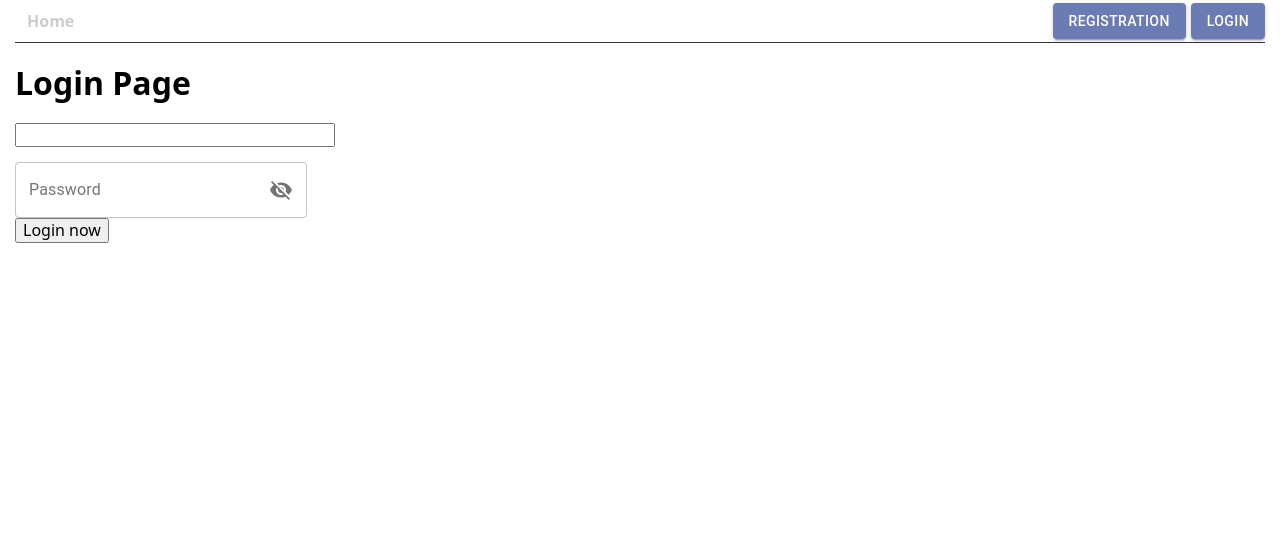
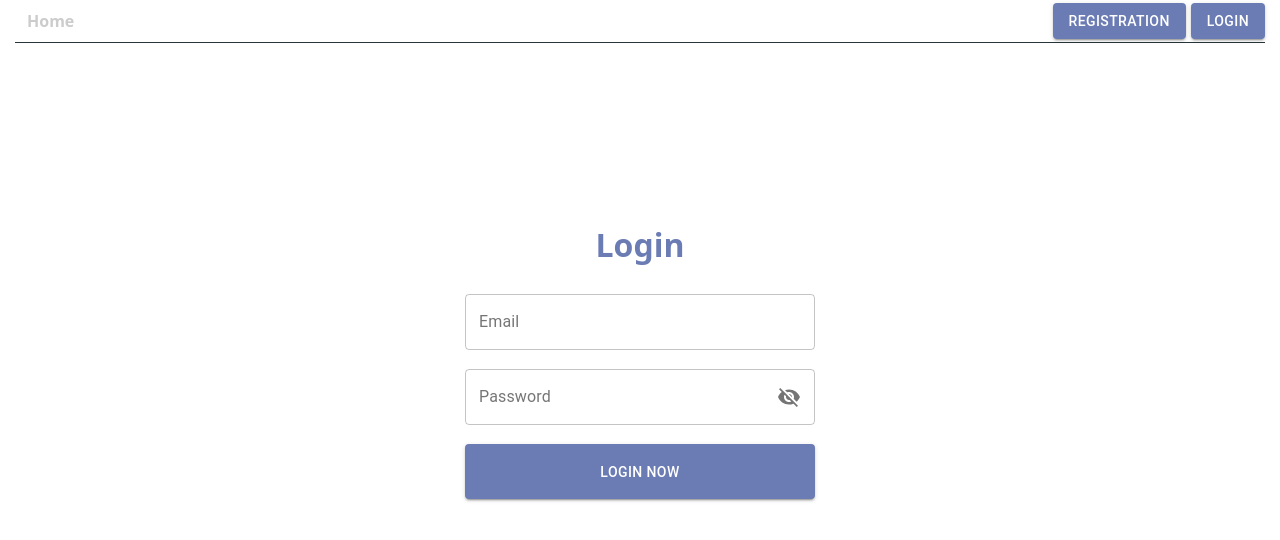
Before and after one commit to itstoreall/goit-react-hw-08-phonebook, a React (Create React App) app: page /login in a window 1280 px wide. Shown: the top 540 px of the page. Built offline with nearby package versions, Linux system fonts and the light colour scheme.

Commit message:
adds a Login form with Material UI styles

```diff
--- a/src/App.module.scss
+++ b/src/App.module.scss
@@ -15,15 +15,22 @@ html {
   box-sizing: inherit;
 }
 
+h1,
+h2,
+h3 {
+  margin: 0;
+}
+
 .wrapper {
   padding-left: 10px;
   padding-bottom: 40px;
 
-  .title {
-    font-size: 54px;
-    margin-top: 20px;
-    margin-bottom: 45px;
-  }
+  // .title {
+  //   font-size: 54px;
+  //   margin: 0;
+  //   // margin-top: 20px;
+  //   // margin-bottom: 45px;
+  // }
 
   .subtitle {
     font-size: 54px;
--- a/src/components/AppBar/AppBar.module.scss
+++ b/src/components/AppBar/AppBar.module.scss
@@ -13,14 +13,30 @@
   color: #ccc;
 }
 
+// .authBtn {
+//   text-decoration: none;
+//   font-weight: 500;
+//   color: #fff;
+// }
+
+.activeLink {
+  color: tomato;
+}
+
 .authBtn {
   text-decoration: none;
   font-weight: 500;
   color: #fff;
-}
+  background-color: #6b7cb4;
 
-.activeLink {
-  color: tomato;
+  &:hover {
+    background-color: #5064a3;
+    box-shadow: none;
+  }
+
+  &:focus {
+    box-shadow: 0 0 0 0.2rem rgba(0, 123, 255, 0.5);
+  }
 }
 
 .container {
--- a/src/components/AppBar/UserMenu.jsx
+++ b/src/components/AppBar/UserMenu.jsx
@@ -1,28 +1,28 @@
 import React from 'react';
 import { connect } from 'react-redux';
 import { authSelectors, authOperations } from '../../redux/auth';
-import { makeStyles } from '@material-ui/core/styles';
+// import { makeStyles } from '@material-ui/core/styles';
 import Button from '@material-ui/core/Button';
 import defaultAvatar from './default-avatar.png';
 import s from './AppBar.module.scss';
 
-const useStyles = makeStyles({
-  logoutBtn: {
-    backgroundColor: '#6b7cb4',
-    color: 'white',
+// const useStyles = makeStyles({
+//   logoutBtn: {
+//     backgroundColor: '#6b7cb4',
+//     color: 'white',
 
-    '&:hover': {
-      backgroundColor: '#5064a3',
-      boxShadow: 'none',
-    },
-    '&:focus': {
-      boxShadow: '0 0 0 0.2rem rgba(0,123,255,.5)',
-    },
-  },
-});
+//     '&:hover': {
+//       backgroundColor: '#5064a3',
+//       boxShadow: 'none',
+//     },
+//     '&:focus': {
+//       boxShadow: '0 0 0 0.2rem rgba(0,123,255,.5)',
+//     },
+//   },
+// });
 
 const UserMenu = ({ avatar, name, onLogout }) => {
-  const ms = useStyles();
+  // const ms = useStyles();
 
   return (
     <div className={s.container}>
@@ -31,7 +31,7 @@ const UserMenu = ({ avatar, name, onLogout }) => {
 
       <Button
         variant='contained'
-        className={ms.logoutBtn}
+        className={s.authBtn}
         type='button'
         onClick={onLogout}
       >
--- a/src/views/LoginView.jsx
+++ b/src/views/LoginView.jsx
@@ -2,46 +2,19 @@ import React, { Component } from 'react';
 import { connect } from 'react-redux';
 import { authOperations } from '../redux/auth';
 import s from './Views.module.scss';
-
-import clsx from 'clsx';
-import { makeStyles } from '@material-ui/core/styles';
-import IconButton from '@material-ui/core/IconButton';
+// import clsx from 'clsx';
+// import { makeStyles } from '@material-ui/core/styles';
 // import Input from '@material-ui/core/Input';
 // import FilledInput from '@material-ui/core/FilledInput';
+import IconButton from '@material-ui/core/IconButton';
 import OutlinedInput from '@material-ui/core/OutlinedInput';
 import InputLabel from '@material-ui/core/InputLabel';
 import InputAdornment from '@material-ui/core/InputAdornment';
-// import FormHelperText from '@material-ui/core/FormHelperText';
 import FormControl from '@material-ui/core/FormControl';
-// import TextField from '@material-ui/core/TextField';
+import TextField from '@material-ui/core/TextField';
 import Visibility from '@material-ui/icons/Visibility';
 import VisibilityOff from '@material-ui/icons/VisibilityOff';
-
-// export default function InputAdornments() {
-//   const classes = useStyles();
-//   const [values, setValues] = React.useState({
-//     // amount: '',
-//     password: '',
-//     weight: '',
-//     weightRange: '',
-//     showPassword: false,
-//   });
-
-// const useStyles = makeStyles((theme) => ({
-//   root: {
-//     display: 'flex',
-//     flexWrap: 'wrap',
-//   },
-//   margin: {
-//     margin: theme.spacing(1),
-//   },
-//   withoutLabel: {
-//     marginTop: theme.spacing(3),
-//   },
-//   textField: {
-//     width: '25ch',
-//   },
-// }));
+import Button from '@material-ui/core/Button';
 
 class LoginView extends Component {
   state = {
@@ -53,7 +26,7 @@ class LoginView extends Component {
     showPassword: false,
   };
 
-  handleChangeEmail = ({ target: { name, value } }) => {
+  handleEmailChange = ({ target: { name, value } }) => {
     this.setState({ [name]: value });
   };
 
@@ -65,14 +38,11 @@ class LoginView extends Component {
     this.setState({ name: '', email: '', password: '' });
   };
 
-  handleChange = (prop) => (event) => {
-    console.log(event.target.value);
-    console.log(prop);
+  handlePasswordChange = (prop) => (event) => {
     this.setState({ ...this.state, [prop]: event.target.value });
   };
 
   handleClickShowPassword = () => {
-    console.log(5);
     this.setState({ ...this.state, showPassword: !this.state.showPassword });
   };
 
@@ -80,45 +50,40 @@ class LoginView extends Component {
     event.preventDefault();
   };
 
-  // makeStyles = (theme) => ({
-  //   // root: {
-  //   //   display: 'flex',
-  //   //   flexWrap: 'wrap',
-  //   // },
-  //   // margin: {
-  //   //   margin: theme.spacing(1),
-  //   // },
-  //   // withoutLabel: {
-  //   //   marginTop: theme.spacing(3),
-  //   // },
-  //   // textField: {
-  //   //   width: '25ch',
-  //   // },
-  // });
-
   render() {
     const { email, password } = this.state;
 
     return (
-      <div>
-        <h1>Login Page</h1>
+      <div className={s.formWrap}>
+        <h1>Login</h1>
 
         <form
           onSubmit={this.handleSubmit}
           className={s.form}
           autoComplete='off'
         >
-          <label className={s.label}>
+          {/* <label className={s.label}>
             <input
               type='email'
               name='email'
               value={email}
               onChange={this.handleChangeEmail}
             />
-          </label>
+          </label> */}
 
+          <TextField
+            id='outlined-basic'
+            label='Email'
+            variant='outlined'
+            className={s.input}
+            type='email'
+            name='email'
+            value={email}
+            onChange={this.handleEmailChange}
+          />
           <FormControl
-            className={clsx(makeStyles.margin, makeStyles.textField)}
+            className={s.input}
+            // className={clsx(makeStyles.margin, makeStyles.textField)}
             variant='outlined'
           >
             <InputLabel htmlFor='outlined-adornment-password'>
@@ -127,7 +92,7 @@ class LoginView extends Component {
             <OutlinedInput
               type={this.state.showPassword ? 'text' : 'password'}
               // value={values.password}
-              onChange={this.handleChange('password')}
+              onChange={this.handlePasswordChange('password')}
               id='outlined-adornment-password'
               // type='password'
               name='password'
@@ -162,7 +127,15 @@ class LoginView extends Component {
             />
           </label> */}
 
-          <button type='submit'>Login now</button>
+          <Button
+            variant='contained'
+            className={s.formBtn}
+            type='submit'
+            // onClick={onLogout}
+          >
+            Login now
+          </Button>
+          {/* <button type='submit'>Login now</button> */}
         </form>
       </div>
     );
--- a/src/views/Views.module.scss
+++ b/src/views/Views.module.scss
@@ -5,14 +5,25 @@
   align-items: center;
 }
 
-.title {
-  font-weight: 500;
-  font-size: 48px;
+.formWrap {
+  display: flex;
+  flex-direction: column;
+  justify-content: center;
+  margin: 0 auto;
+  padding: 20px 0;
+  max-width: 350px;
+  min-height: 80vh;
   text-align: center;
 }
 
+h1 {
+  margin: 0;
+  margin-bottom: 30px;
+  color: #6b7cb4;
+}
+
 .form {
-  width: 320px;
+  width: 100%;
 }
 
 .label {
@@ -20,3 +31,27 @@
   flex-direction: column;
   margin-bottom: 15px;
 }
+
+.input {
+  margin-bottom: 20px;
+  width: 100%;
+  height: 55px;
+}
+
+.formBtn {
+  width: 100%;
+  height: 55px;
+  text-decoration: none;
+  font-weight: 500;
+  color: #fff;
+  background-color: #6b7cb4;
+
+  &:hover {
+    background-color: #5064a3;
+    box-shadow: none;
+  }
+
+  &:focus {
+    box-shadow: 0 0 0 0.2rem rgba(0, 123, 255, 0.5);
+  }
+}
```
